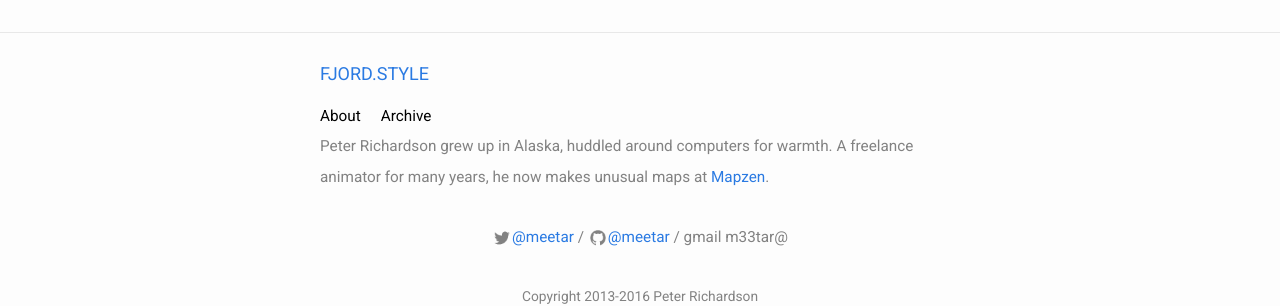
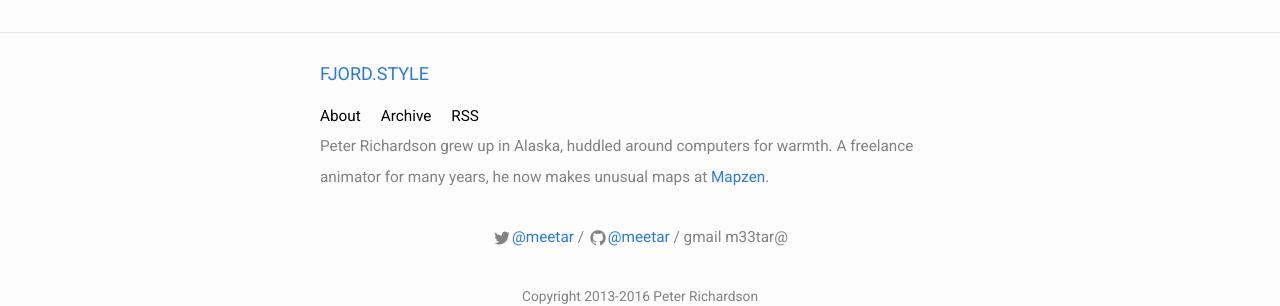
Before and after one commit to meetar/fjord.style, a Jekyll site: the page built from index.html, in a window 1280 px wide. Shown: the part 403-709 px from the top of the page. Built offline with Jekyll 4.4.1, drawn with Linux system fonts in a browser that asks for light colours.

Commit message:
add RSS feed

```diff
--- a/_includes/footer.html
+++ b/_includes/footer.html
@@ -10,6 +10,9 @@
           <a class="page-link" href="{{ my_page.url | prepend: site.baseurl }}">{{ my_page.title }}</a>
           {% endif %}
         {% endfor %}
+          <a class="page-link" href="{{ "/feed.xml" | prepend: site.baseurl }}">RSS</a></p>
+
+
     </nav>
 
         <p>Peter Richardson grew up in Alaska, huddled around computers for warmth. A freelance animator for many years, he now makes unusual maps at <a href="http://mapzen.com">Mapzen</a>.</p>
```
